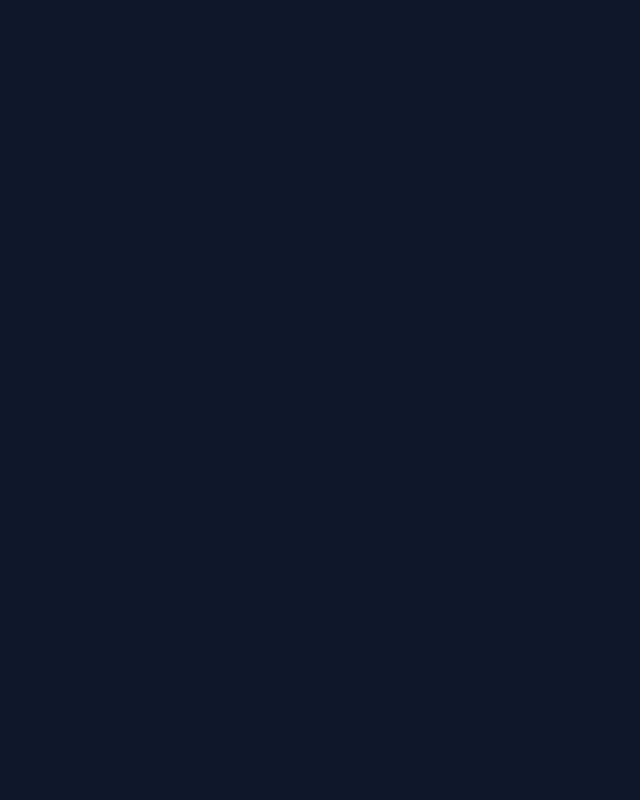
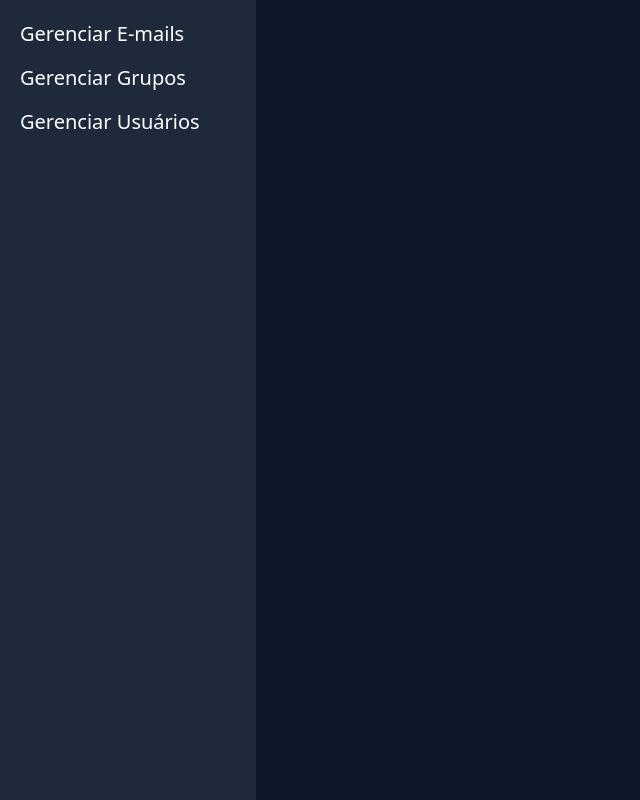
Before and after one commit to C-RodrigoAlmeida/python_email_handler, a Django app: page / in a window 1280 px wide. Before the commit the part shown is empty. Shown: the whole page, without its empty margins (0-640 px from the left). Run offline with Django 4.2, Linux system fonts and the light colour scheme; the visitor is signed in with stand-in values (Sample User, id 1); some libraries are stand-ins or nearby versions.

Commit message:
added sidebar.html to core

```diff
--- a/src/core/templates/base.html
+++ b/src/core/templates/base.html
@@ -8,6 +8,7 @@
     <script src="https://cdn.tailwindcss.com"></script>
 </head>
 {% if user.is_authenticated %}
+{% include 'sidebar.html' %}
 {% else %}
 {% include 'navbar.html' %}
 {% endif %}
--- /dev/null
+++ b/src/core/templates/sidebar.html
@@ -0,0 +1,16 @@
+<div class="w-64 bg-slate-800 h-screen p-5">
+    <ul>
+        <li class="mb-4 text-xl hover:text-cyan-400">
+            <a href="#">Gerenciar E-mails</a>
+        </li>
+        <li class="mb-4 text-xl hover:text-cyan-400">
+            <a href="#">Gerenciar Grupos</a>
+        </li>
+        <li class="mb-4 text-xl hover:text-cyan-400">
+            <a href="#">Gerenciar Usuários</a>
+        </li>
+        <li class="mb-4 text-xl hover:text-cyan-400">
+            <a href="#"></a>
+        </li>
+    </ul>
+</div>
```
Also changed, not shown: src/core/templates/navbar.html (indentation only).
